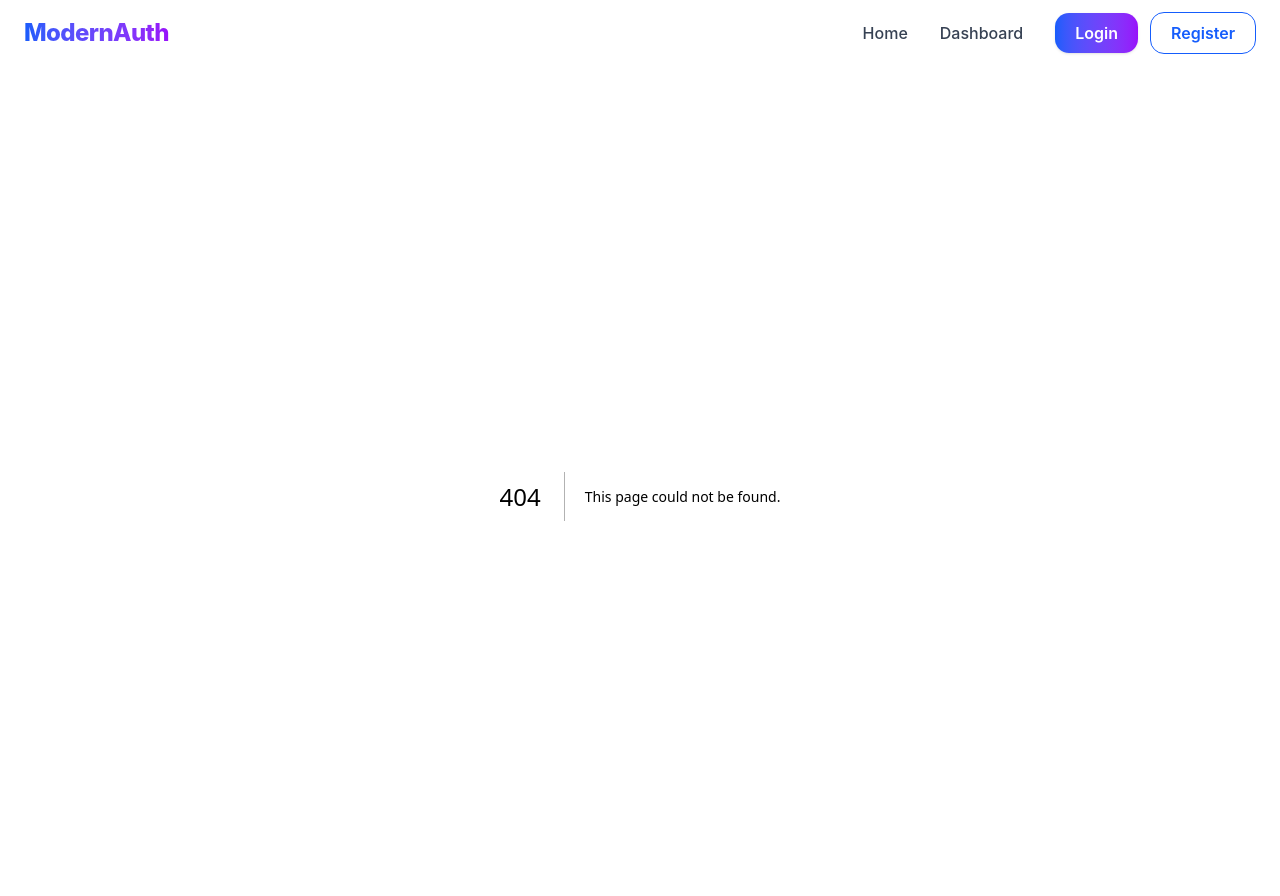
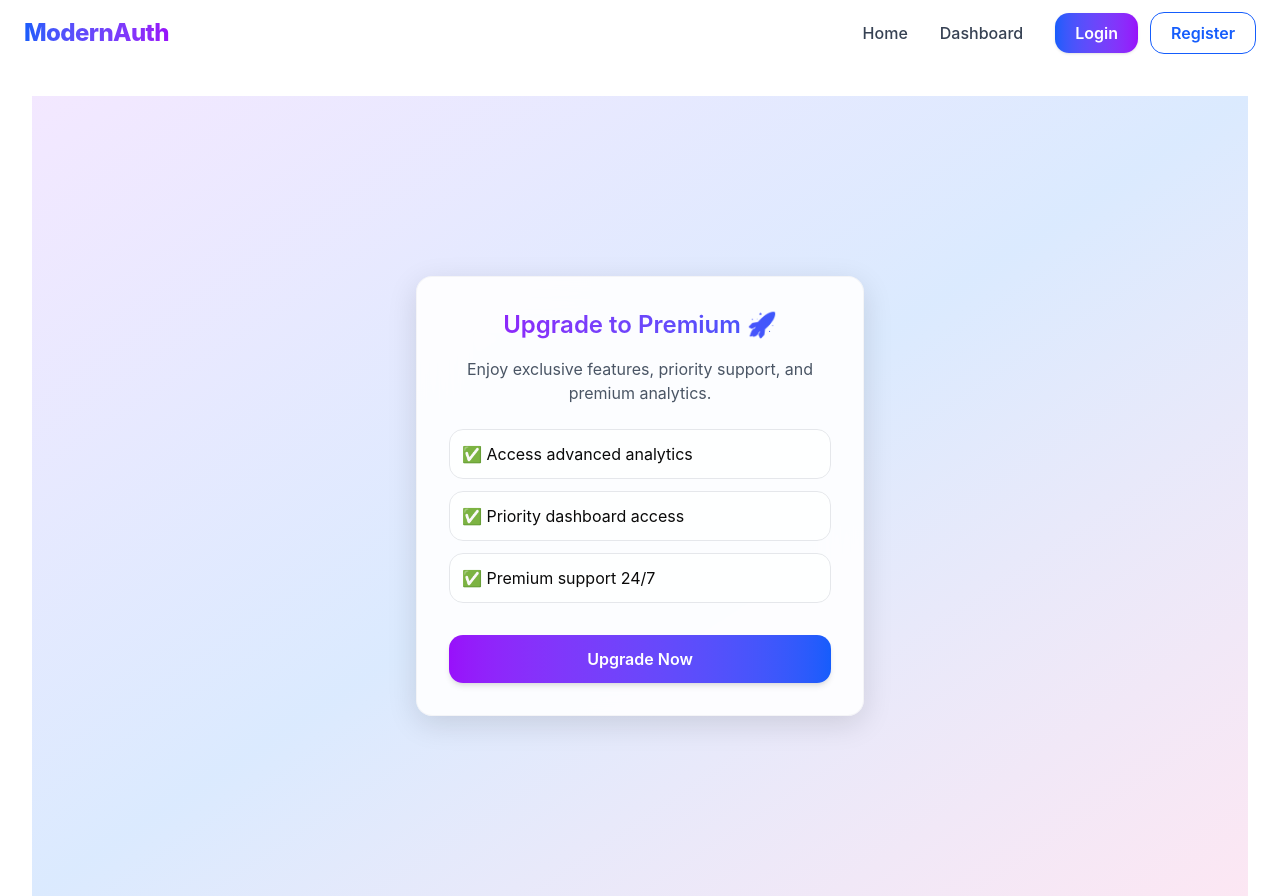
Before and after one commit to Clinton1029/modern-auth-app, a Next.js app: page /premium in a window 1280 px wide. Before the commit this address had no page. Built offline with nearby package versions, Linux system fonts and the light colour scheme.

Commit message:
added a premium

```diff
--- /dev/null
+++ b/app/premium/page.jsx
@@ -0,0 +1,57 @@
+"use client";
+
+import React from "react";
+import { motion } from "framer-motion";
+import { useRouter } from "next/navigation";
+
+export default function PremiumPage() {
+  const router = useRouter();
+
+  const handleUpgrade = () => {
+    console.log("Upgraded to premium");
+    router.push("/dashboard");
+  };
+
+  return (
+    <motion.div
+      initial={{ opacity: 0, y: 20 }}
+      animate={{ opacity: 1, y: 0 }}
+      transition={{ duration: 0.6 }}
+      className="flex items-center justify-center min-h-screen bg-gradient-to-br from-purple-100 via-blue-100 to-pink-100 dark:from-gray-900 dark:to-gray-800 px-4"
+    >
+      <motion.div
+        initial={{ opacity: 0, scale: 0.96 }}
+        animate={{ opacity: 1, scale: 1 }}
+        transition={{ duration: 0.6, ease: "easeOut" }}
+        className="w-full max-w-md p-8 rounded-2xl backdrop-blur-xl bg-white/90 dark:bg-gray-900/70 border border-gray-200/40 shadow-[0_8px_30px_rgba(0,0,0,0.12)]"
+      >
+        <h1 className="text-2xl font-semibold mb-4 text-center bg-gradient-to-r from-purple-600 to-blue-600 bg-clip-text text-transparent">
+          Upgrade to Premium 🚀
+        </h1>
+        <p className="text-gray-600 dark:text-gray-300 text-center mb-6">
+          Enjoy exclusive features, priority support, and premium analytics.
+        </p>
+
+        <div className="space-y-3 mb-8">
+          <div className="p-3 rounded-xl bg-white/60 dark:bg-gray-800/50 border border-gray-200 dark:border-gray-700">
+            ✅ Access advanced analytics
+          </div>
+          <div className="p-3 rounded-xl bg-white/60 dark:bg-gray-800/50 border border-gray-200 dark:border-gray-700">
+            ✅ Priority dashboard access
+          </div>
+          <div className="p-3 rounded-xl bg-white/60 dark:bg-gray-800/50 border border-gray-200 dark:border-gray-700">
+            ✅ Premium support 24/7
+          </div>
+        </div>
+
+        <motion.button
+          whileHover={{ scale: 1.05 }}
+          onClick={handleUpgrade}
+          className="w-full py-3 rounded-xl bg-gradient-to-r from-purple-600 to-blue-600 text-white font-semibold shadow-md hover:shadow-lg transition-all"
+        >
+          Upgrade Now
+        </motion.button>
+      </motion.div>
+    </motion.div>
+  );
+}
```
